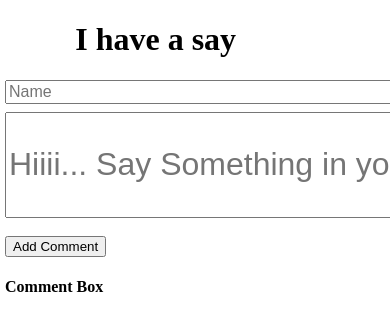
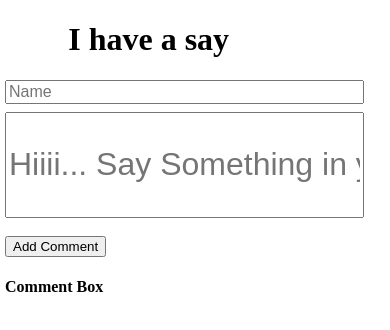
Before and after one commit to ParamSurywashi/CommentBoxProject, a plain HTML site: page index.html in a window 390 px wide. Drawn offline with Linux system fonts and the light colour scheme.

Commit message:
updated js and css file

```diff
--- a/css/style.css
+++ b/css/style.css
@@ -4,7 +4,7 @@ body{
 }
 
 .container{
-	width: 100%;
+	width: auto;
 	margin-left: 18%;
 }
 
@@ -77,9 +77,9 @@ body{
 	margin-top: 5px;
 	border: 1px solid black;
 }
-@media screen and (max-width: 763px) {
+@media screen and (max-width: 899px) {
   .container{
-	width: 100%;
+	width: 90%;
 	margin-left: 0%;
 	margin: 5px;
 }
```
